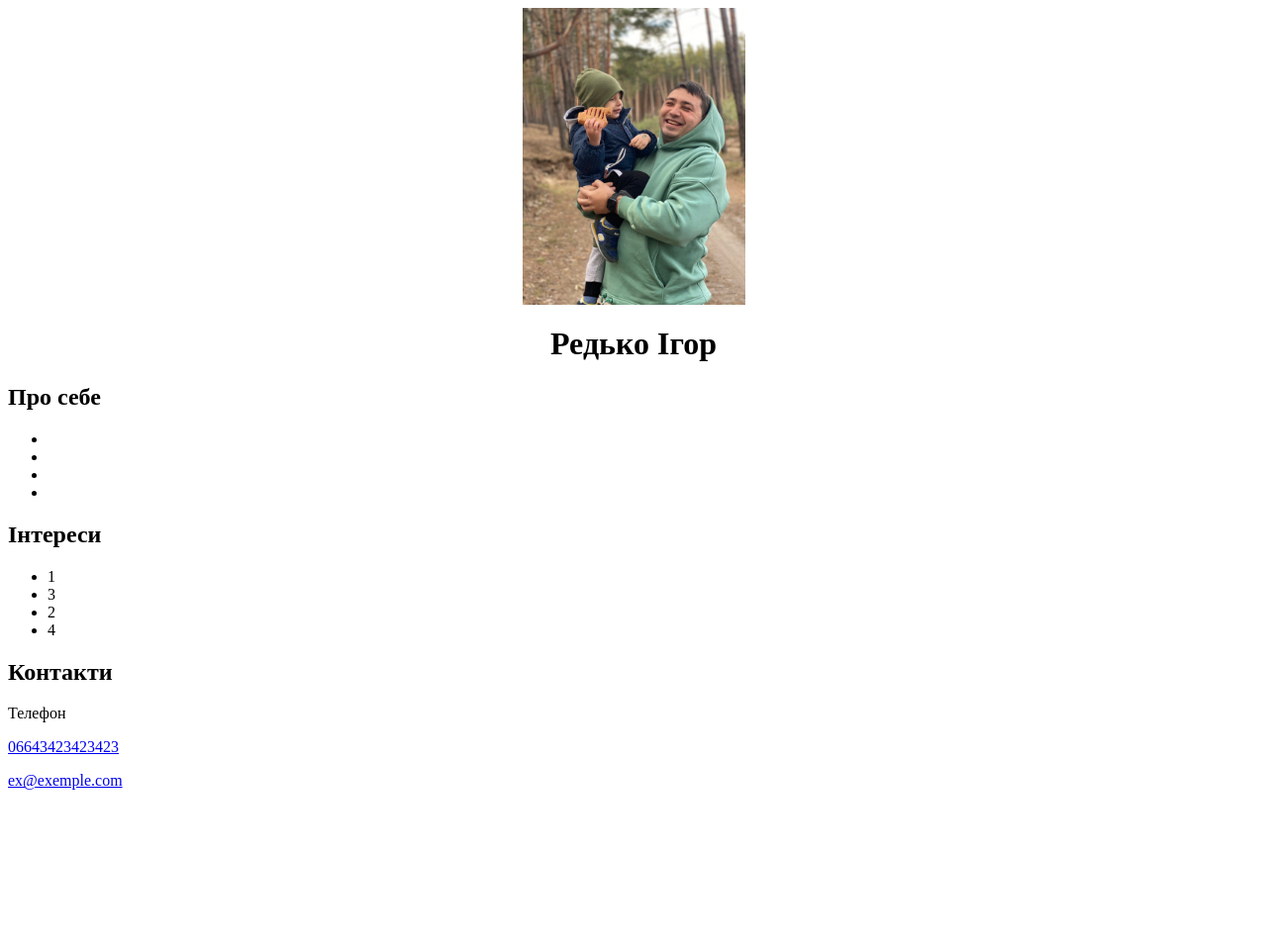
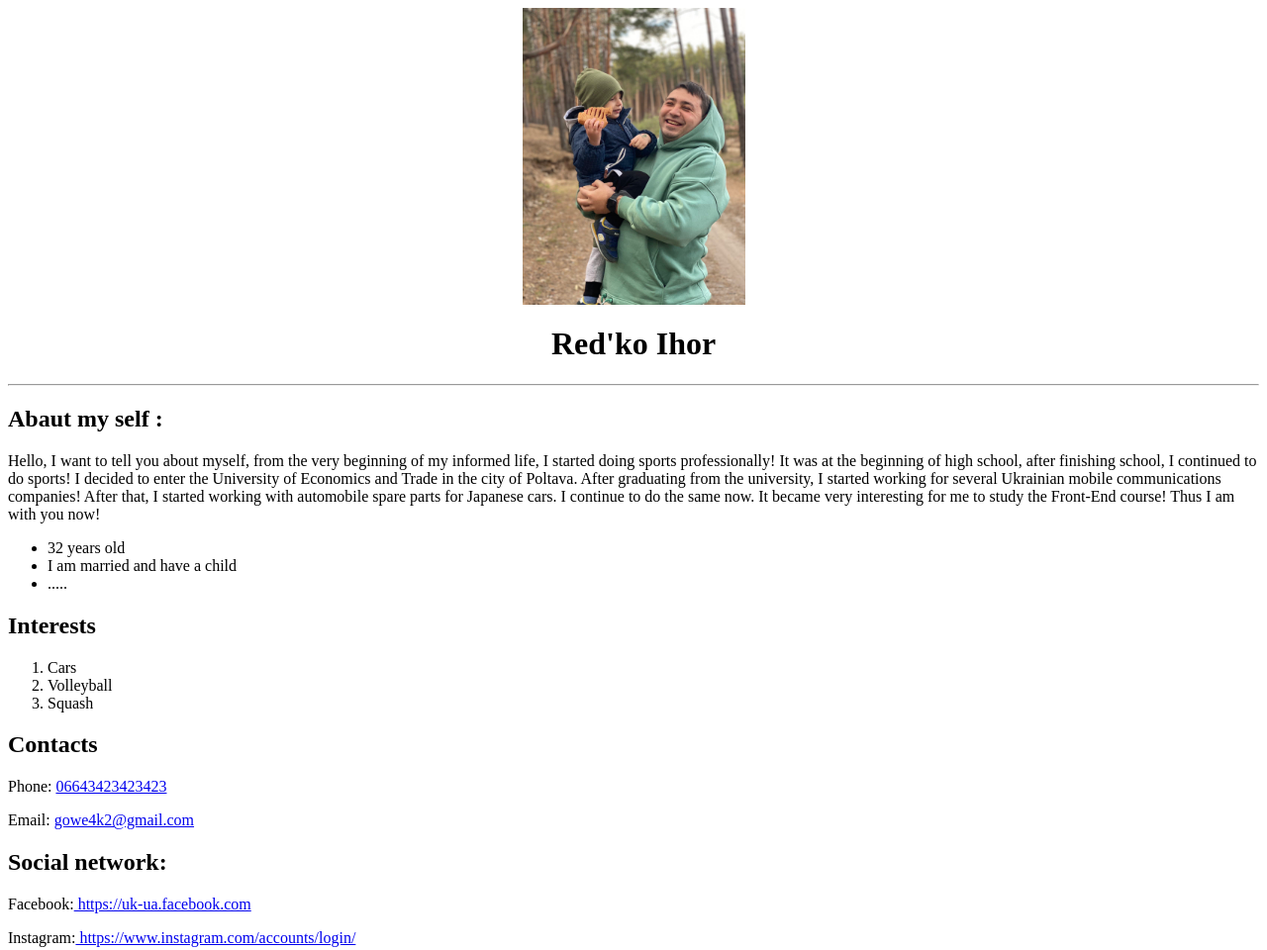
Before and after one commit to IHOR-REDKO/Homework, a plain HTML site: page Завдання 1/index.html in a window 1280 px wide. Shown: the whole page at 99% size. Before the commit the page ends 814 px from the top, so only its background shows below. Drawn offline with Linux system fonts and the light colour scheme.

Commit message:
init commit

```diff
--- a/Завдання 1/index.html
+++ b/Завдання 1/index.html
@@ -9,27 +9,49 @@
 <body>
     <img src="IMG_0824.jpeg" alt="" style="max-width: 100%; max-height: 300px;display: block; margin: 0 auto;">
 
-     <h1 style="text-align: center">Редько Ігор</h1>
-     <h2>Про себе</h2>
-        <ul>
-            <li>
-            </li>
-            <li></li>
-            <li></li>
-            <li></li>
-        </ul>
-     <h2>Інтереси</h2>
-            <ul>
-                <li>1</li>
-                <li>3</li>
-                <li>2</li>
-                <li>4</li>
-            </ul>
-     <h2>Контакти</h2>
-    <p>Телефон </p>
-    <a href="tel:06643423423423">06643423423423</a>
-    <p><a href="mailto:ex@exemple.com">ex@exemple.com</a></p>
+     <h1 style="text-align: center">Red'ko Ihor</h1>
+     <hr>
+     <h2>Abaut my self :</h2>
+       <p>Hello, I want to tell you about myself, from the very beginning of my informed life, I started doing sports professionally!
+        It was at the beginning of high school, after finishing school, I continued to do sports!
+        I decided to enter the University of Economics and Trade in the city of Poltava.
+         After graduating from the university, I started working for several Ukrainian mobile communications companies!
+         After that, I started working with automobile spare parts for Japanese cars.
+        I continue to do the same now. It became very interesting for me to study the Front-End course!
+        Thus I am with you now!
+        </p>
 
 
-</body>
+     <ul>
+        <li>32 years old</li>
+        <li>I am married and have a child</li>
+        <li>.....</li>
+     </ul>
+
+
+     <h2>Interests</h2>
+            <ol>
+                <li>Cars</li>
+                <li>Volleyball</li>
+                <li>Squash</li>
+            </ol>
+     <h2>Contacts</h2>
+
+    <p>Phone: <a href="tel:06643423423423">06643423423423</a></p>
+
+    <p>Email: <a href="mailto:gowe4k2@gmail.com">gowe4k2@gmail.com</a></p>
+         <h2> Social network:</h2>
+
+         <div>Facebook:<a href="https://uk-ua.facebook.com/" target="_blank"> https://uk-ua.facebook.com </a>
+         </div>
+         <p>Instagram:<a href="https://www.instagram.com/accounts/login/" target="_blank"> https://www.instagram.com/accounts/login/ </a>
+         </p>
+
+
+
+
+
+
+
+       </body>
 </html>
```
